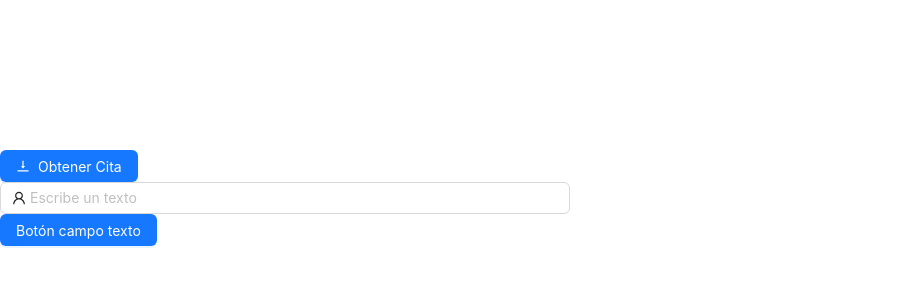
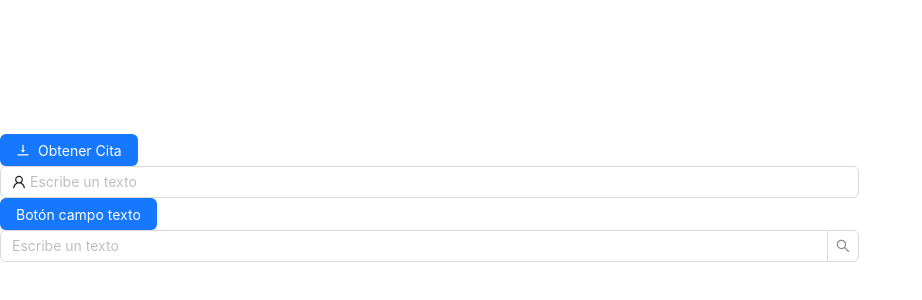
Before and after one commit to cigotete/react-antd-components-demos, a React (Vite) app: page / in a window 1280 px wide. Shown: the part 202-502 px from the top of the page, without its empty margins (0-922 px from the left). Built offline with nearby package versions, Linux system fonts and the light colour scheme.

Commit message:
Added imput search component.

```diff
--- a/src/componentsDemo/DemoInput.jsx
+++ b/src/componentsDemo/DemoInput.jsx
@@ -29,6 +29,10 @@ export const DemoInput = () => {
       onClick={handleButtonClick}>
         {buttonText}
       </Button>
+      <Input.Search
+        placeholder="Escribe un texto"
+        allowClear
+      />
     </>
   );
 };
```
